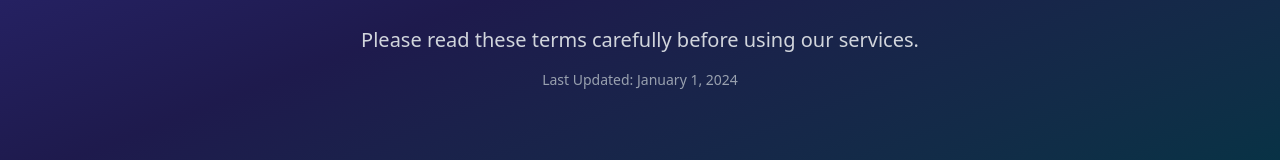
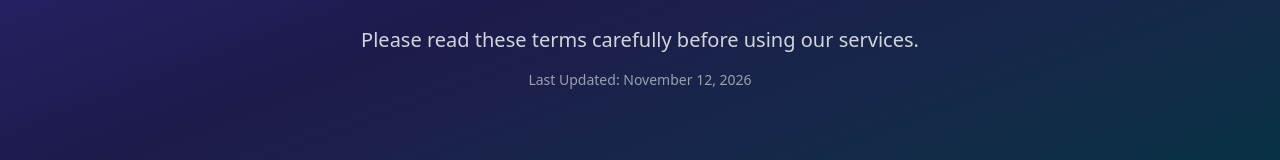
Before and after one commit to shaktech786/shaktech-website, a Next.js app: page /terms in a window 1280 px wide. Shown: the part 367-527 px from the top of the page. Built offline with nearby package versions, Linux system fonts and the light colour scheme; no server answers.

Commit message:
Update stale 2024 dates on privacy, terms and README
Co-Authored-By: Claude Fable 5.2 <noreply@anthropic.com>

```diff
--- a/src/app/privacy/page.tsx
+++ b/src/app/privacy/page.tsx
@@ -9,7 +9,7 @@ export const metadata: Metadata = {
 }
 
 const PrivacyPage = () => {
-  const lastUpdated = "January 1, 2024"
+  const lastUpdated = "November 12, 2026"
 
   return (
     <main className="min-h-screen bg-gray-900">
--- a/src/app/terms/page.tsx
+++ b/src/app/terms/page.tsx
@@ -9,7 +9,7 @@ export const metadata: Metadata = {
 }
 
 const TermsPage = () => {
-  const lastUpdated = "January 1, 2024"
+  const lastUpdated = "November 12, 2026"
 
   return (
     <main className="min-h-screen bg-gray-900">
```
Also changed, not shown: 1 other file (tests, documents, lock files or other folders).
